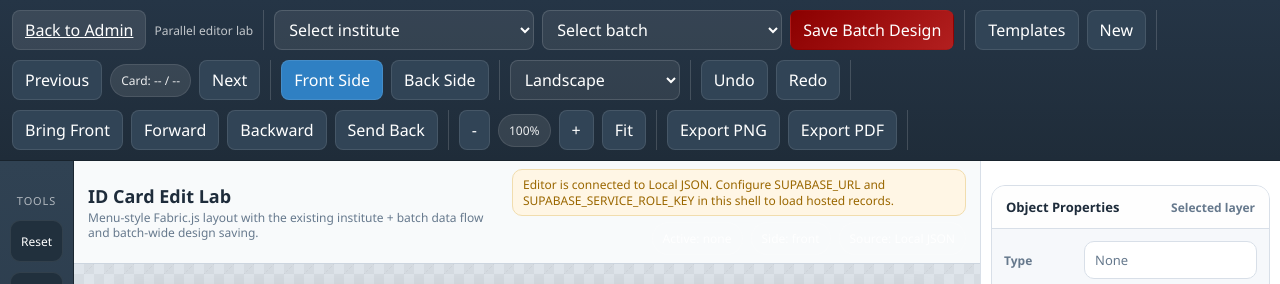
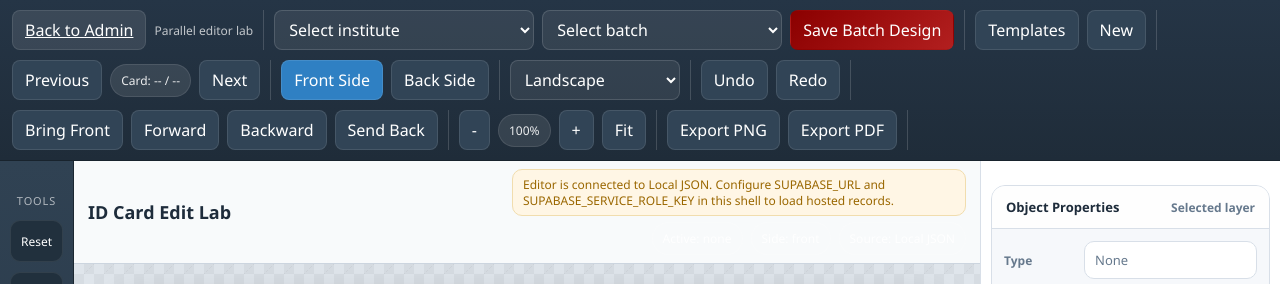
Before and after one commit to nine314211915-cpu/idcardmaker, a Flask app: page /id-card-edit-lab in a window 1280 px wide. Shown: the top 284 px of the page. Run offline with Flask 3, Linux system fonts and the light colour scheme; the visitor is signed in with stand-in values (Sample User, id 1); some libraries are stand-ins or nearby versions.

Commit message:
Simplify lab editor header

```diff
--- a/templates/id_card_edit_lab.html
+++ b/templates/id_card_edit_lab.html
@@ -696,7 +696,6 @@
         <section class="canvas-meta">
           <div class="canvas-meta-main">
             <h1>ID Card Edit Lab</h1>
-            <p>Menu-style Fabric.js layout with the existing institute + batch data flow and batch-wide design saving.</p>
           </div>
           <div class="canvas-meta-side">
             <div class="status-box{% if not supabase_enabled %} warn{% endif %}" id="statusBox">{% if supabase_enabled %}Editor ready. Select institute and batch to load cards.{% else %}Editor ready. This local run is using Local JSON data because Supabase is not configured in this shell.{% endif %}</div>
```
